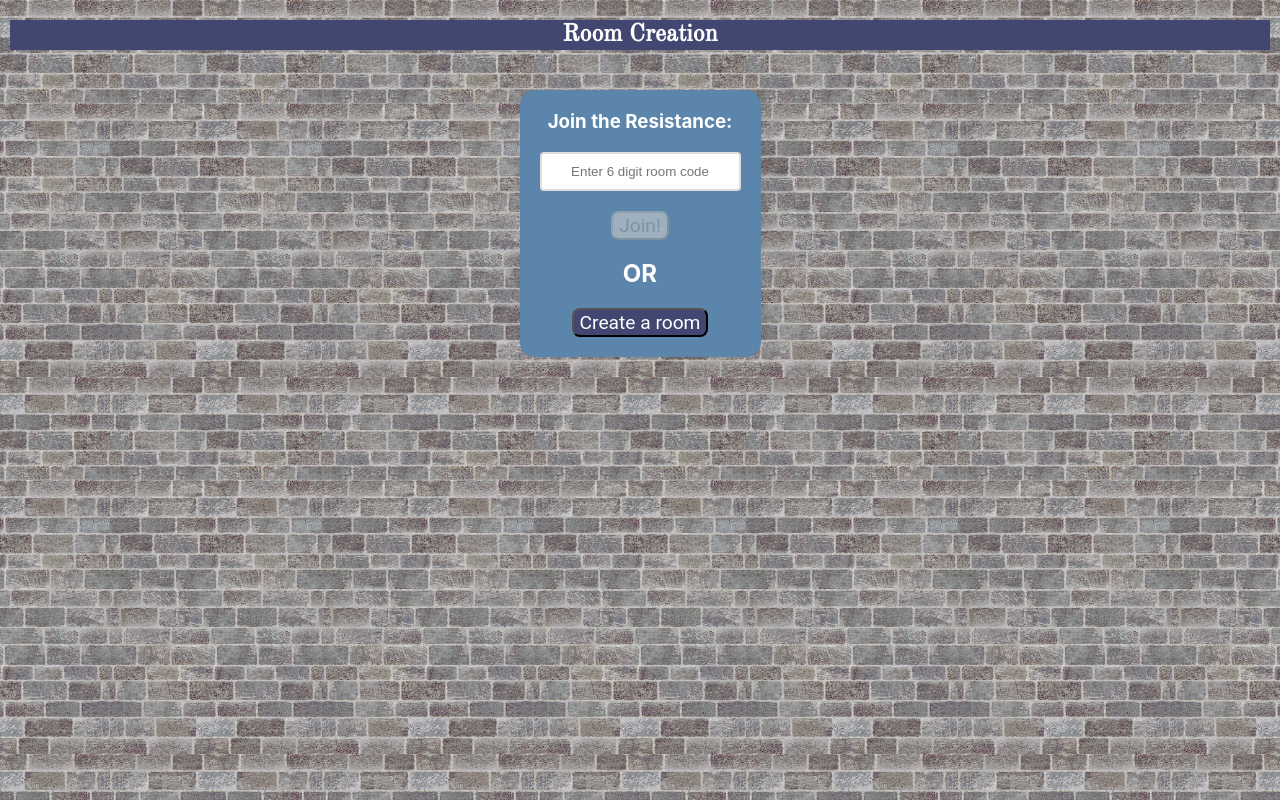
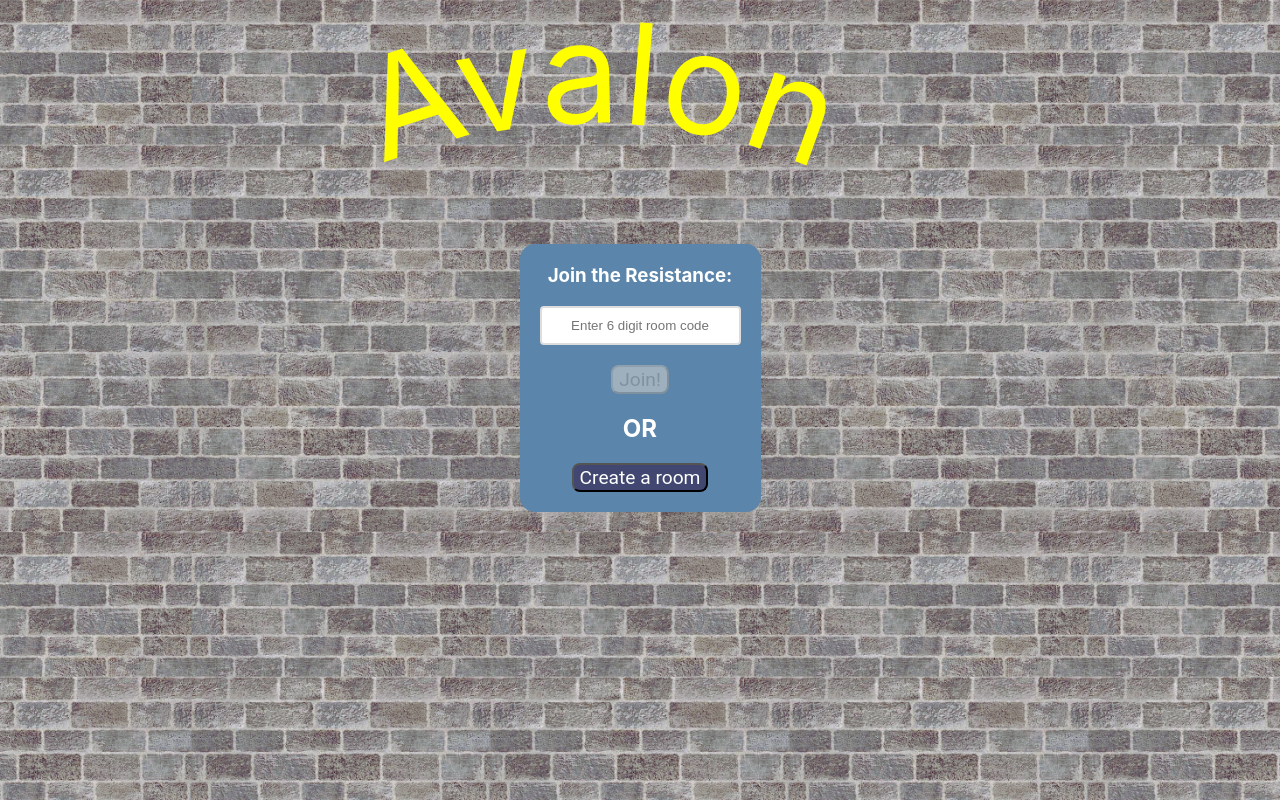
Before and after one commit to noahallen/Avalon, a React (Create React App) app: page / in a window 1280 px wide. Built offline with nearby package versions, Linux system fonts and the light colour scheme; no server answers.

Commit message:
Added curved avalon title

```diff
--- a/src/index.css
+++ b/src/index.css
@@ -2,6 +2,7 @@
 
 :root {
 	/* Text Colors */
+	--text-header: rgb(255, 230, 0);
 	--text-primary: #fff;
 	--text-seconadry: #f46036;
 
@@ -76,12 +77,21 @@ form button {
 	padding-right: 20px;
 }
 
+
 .page-header {
 	text-align: center;
-	background-color: var(--background-3);
-	color: var(--text-primary);
+
+	/* this is for the blue bar behind the avalon text */
+	/* background-color: var(--background-3); */
+
+	color: var(--text-header);
+	font-size: 4.5em;
+
+	text-shadow: 3px 3px black;
 
 	font-family: "Old Standard TT", serif;
+
+
 }
 
 /* below was previously here */
--- a/src/pages/RoomCreationPage.jsx
+++ b/src/pages/RoomCreationPage.jsx
@@ -4,8 +4,23 @@ import JoinBox from "../components/box-join";
 const RoomCreationPage = () => {
 	return (
 		<div>
-			<h2 className="page-header">Room Creation</h2>
+			{/* <h2 className="page-header">AVALON</h2> */}
+            <svg width="100%" height="220px" viewBox="0 0 600 200">
+            {/* Define the path along which your text will be displayed */}
+            <path id={"123"} d="M65,150 A500,500 0 0,1 500,175"  stroke="none" fill="transparent"/>
+			{/* fill="transparent" */}
 
+			{/* fill="yell" */}
+
+            {/* Apply the text to the path */}
+
+			{/* startOffset="50%" */}
+
+			{/*  */}
+            <text style={{ textAlign: "center", fill: 'yellow', fontSize: '8em' }}>
+                <textPath href={`#${"123"}`}>Avalon</textPath>
+            </text>
+        </svg>
 			<div className="room-creation">
 				<JoinBox joinCode="" error="" />
 			</div>
```
